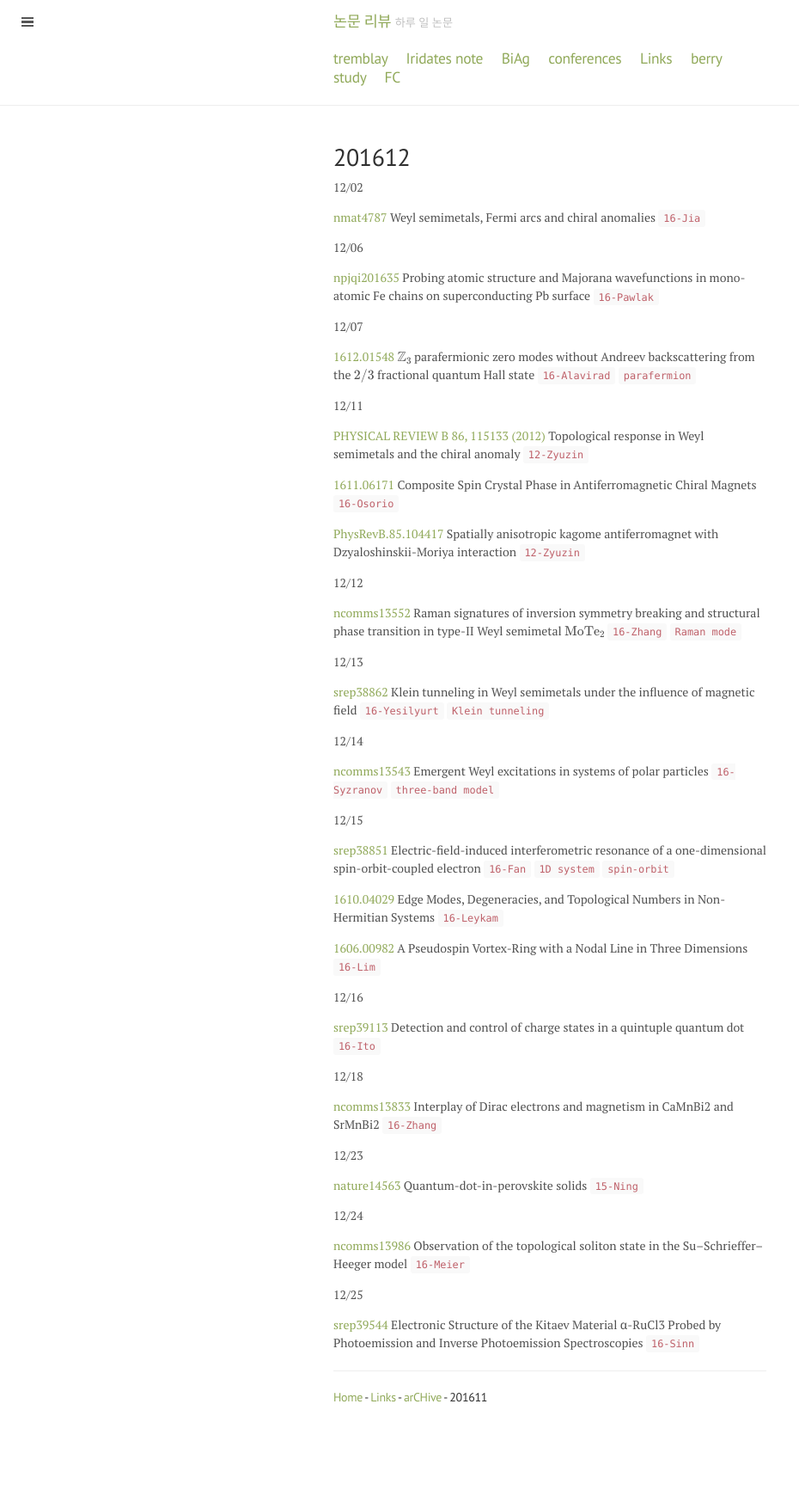
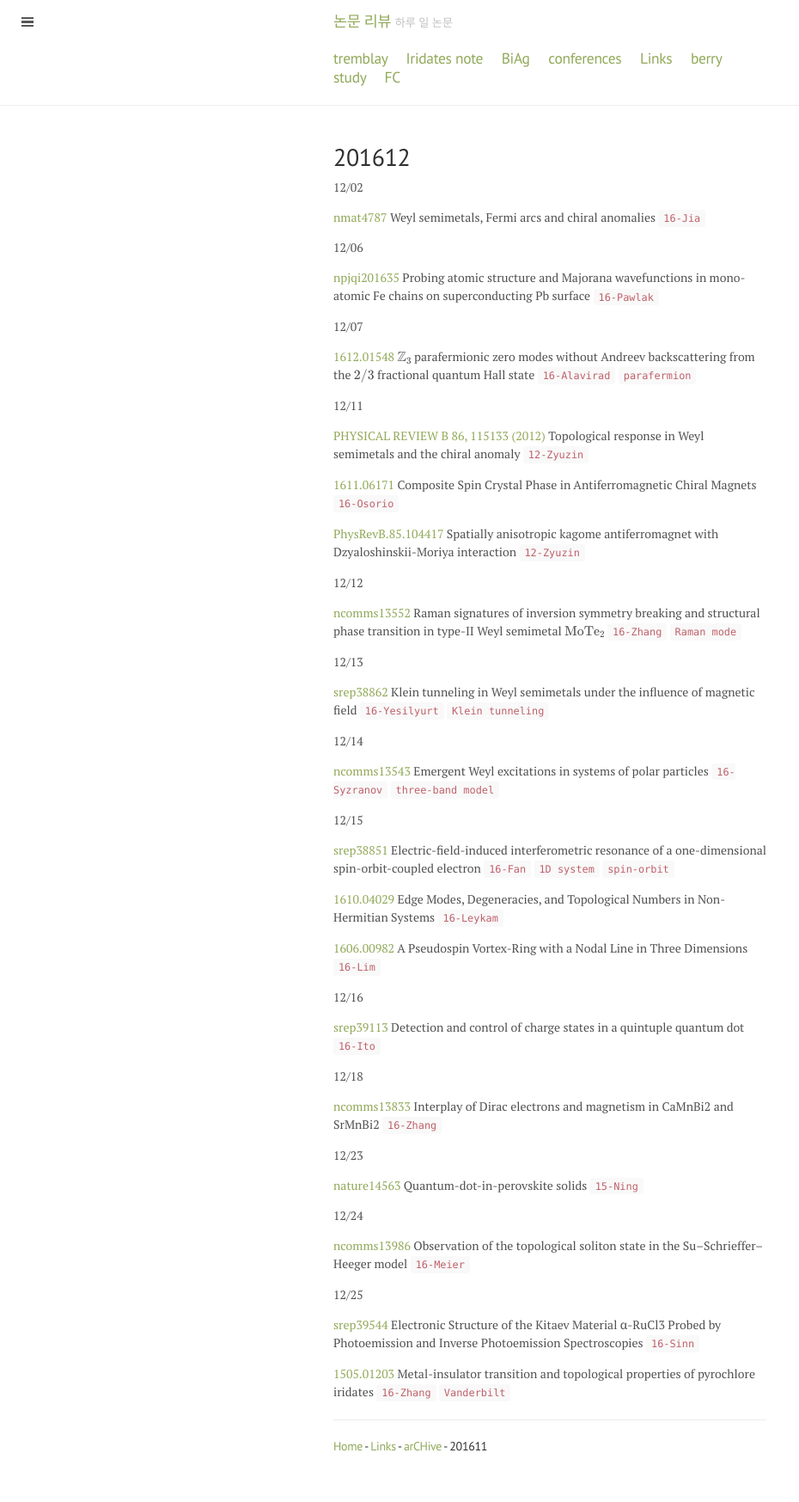
Before and after one commit to qkrwlsghdcjsworlt/work, a Jekyll site: the page built from 201612.md, in a window 1280 px wide. Shown: the whole page at 86% size, without its empty margins (0-930 px from the left). Built offline with Jekyll 4.4.1, drawn with Linux system fonts in a browser that asks for light colours; formulas are drawn with MathJax 3; before the commit the page ends 1691 px from its top, so only the background shows below that.

Commit message:
“update”

```diff
--- a/201612.md
+++ b/201612.md
@@ -66,6 +66,8 @@ quantum Hall state `16-Alavirad` `parafermion`
 
 [srep39544](http://www.nature.com/articles/srep39544) Electronic Structure of the Kitaev Material α-RuCl3 Probed by Photoemission and Inverse Photoemission Spectroscopies `16-Sinn`
 
+[1505.01203](https://arxiv.org/abs/1505.01203) Metal-insulator transition and topological properties of pyrochlore iridates `16-Zhang` `Vanderbilt`
+
 ---
 
 
```
